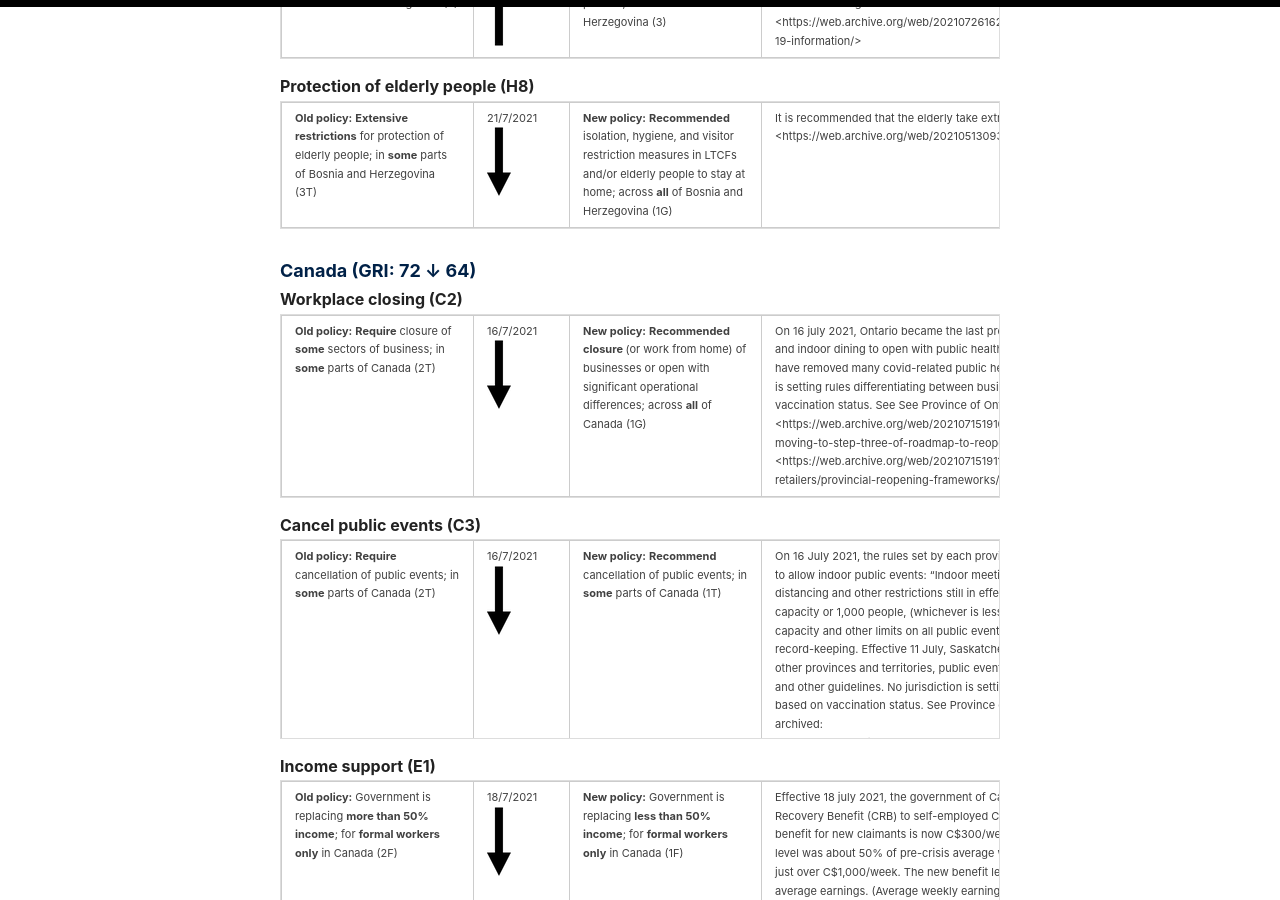
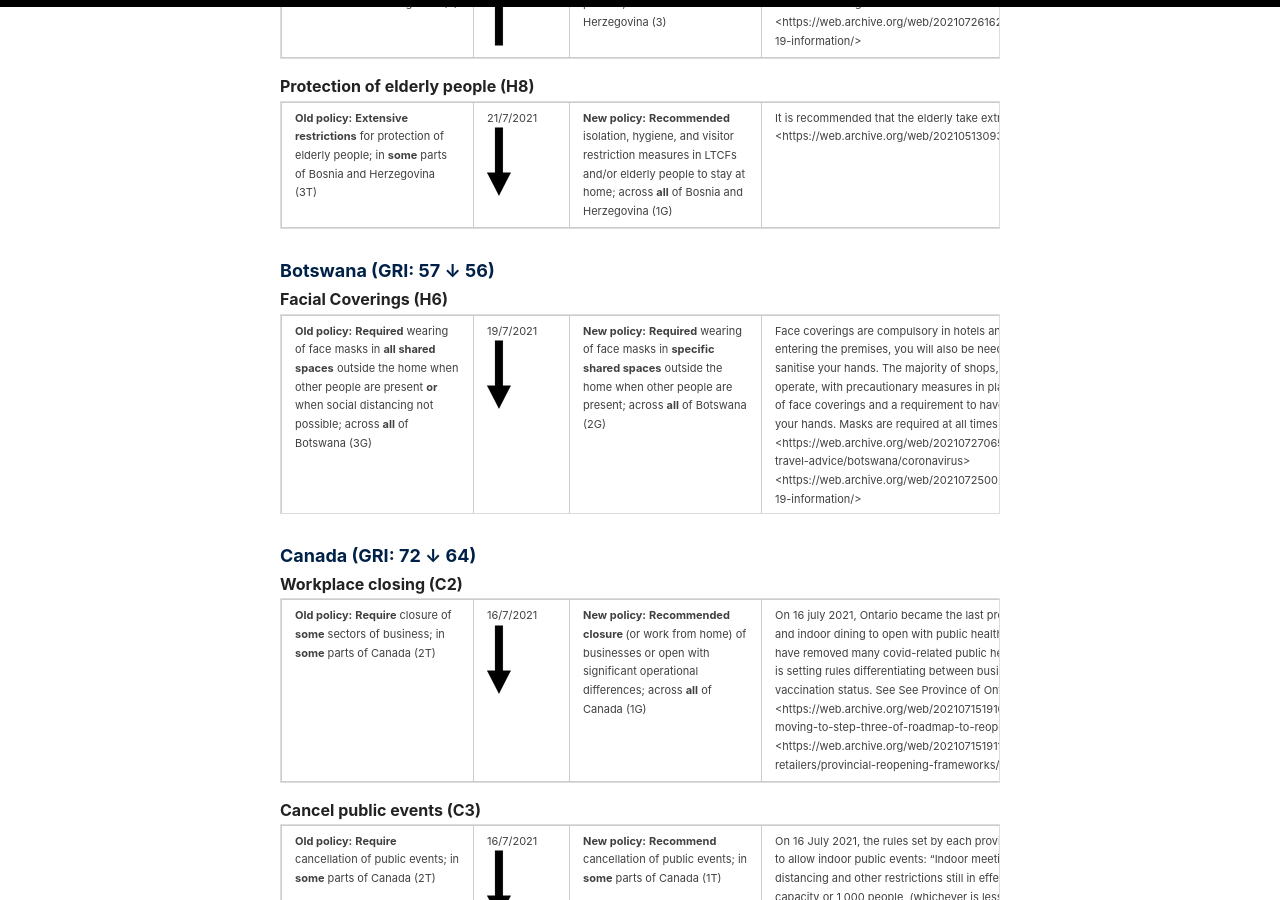
Before and after one commit to OxCGRT/oxcgrt.github.io, a Jekyll site: the page built from _pages/recent-changes.md, in a window 1280 px wide and 900 px high, scrolled down 1333 px. Built offline with Jekyll 4.4.1, drawn with Linux system fonts in a browser that asks for light colours.

Commit message:
Automated run of latest changes

```diff
--- a/_pages/recent-changes.md
+++ b/_pages/recent-changes.md
@@ -46,6 +46,7 @@ publication](https://doi.org/10.1038/s41562-021-01079-8).
 </div><div><a href="#south korea-gri-59--60">South Korea (GRI: 59 ↑ 60)</a>
 </div></div> <br/><h4>Overall decrease</h4><div class="contents"><div><a href="#belgium-gri-66--64">Belgium (GRI: 66 ↓ 64)</a>
 </div><div><a href="#bosnia and herzegovina-gri-42--37">Bosnia and Herzegovina (GRI: 42 ↓ 37)</a>
+</div><div><a href="#botswana-gri-57--56">Botswana (GRI: 57 ↓ 56)</a>
 </div><div><a href="#canada-gri-72--64">Canada (GRI: 72 ↓ 64)</a>
 </div><div><a href="#france-gri-53--52">France (GRI: 53 ↓ 52)</a>
 </div><div><a href="#kazakhstan-gri-48--48">Kazakhstan (GRI: 48 ↓ 48)</a>
@@ -338,6 +339,71 @@ Bosnia and Herzegovina (1G)
 It is recommended that the elderly take extra precautions and avoid
 unnecessary travel or visits. Link:
 <https://web.archive.org/web/20210513093814/http://fbihvlada.gov.ba/bosanski/preporuke/Prilog_2_2.pdf>
+
+</td>
+
+</tr>
+
+</tbody>
+
+</table>
+
+</div>
+
+</div>
+
+### Botswana (GRI: 57 ↓ 56)
+
+#### Facial Coverings (H6)
+
+<div id="table-div">
+
+<div style="border: 1px solid #ddd; padding: 5px; overflow-x: scroll; width:100%; ">
+
+<table class="table" style="margin-left: auto; margin-right: auto;">
+
+<tbody>
+
+<tr>
+
+<td style="text-align:left;min-width: 2in; ">
+
+<b>Old policy:</b>
+
+<b>Required</b> wearing of face masks in <b>all shared spaces</b>
+outside the home when other people are present <b>or</b> when social
+distancing not possible; across <b>all</b> of Botswana (3G)
+
+</td>
+
+<td style="text-align:left;min-width: 1in; color: grey80 !important;">
+
+19/7/2021
+<img src="../images/down-arrow.png">
+
+</td>
+
+<td style="text-align:left;min-width: 2in; ">
+
+<b>New policy:</b>
+
+<b>Required</b> wearing of face masks in <b>specific shared spaces</b>
+outside the home when other people are present; across <b>all</b> of
+Botswana (2G)
+
+</td>
+
+<td style="text-align:left;min-width: 4in; ">
+
+Face coverings are compulsory in hotels and other accommodation. When
+entering the premises, you will also be need to have your temperature
+taken and sanitise your hands. The majority of shops, banks and
+restaurants continue to operate, with precautionary measures in place
+including the compulsory wearing of face coverings and a requirement to
+have your temperature taken and sanitise your hands. Masks are required
+at all times on public transportation.
+<https://web.archive.org/web/20210727065222/https://www.gov.uk/foreign-travel-advice/botswana/coronavirus>
+<https://web.archive.org/web/20210725002846/https://bw.usembassy.gov/covid-19-information/>
 
 </td>
 
```
Also changed, not shown: images/changes-map.png.
